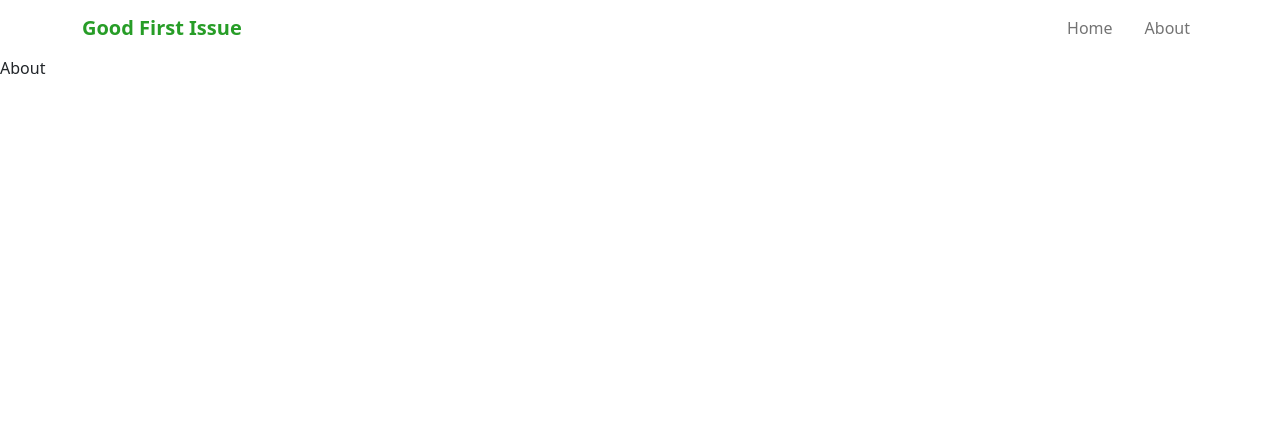
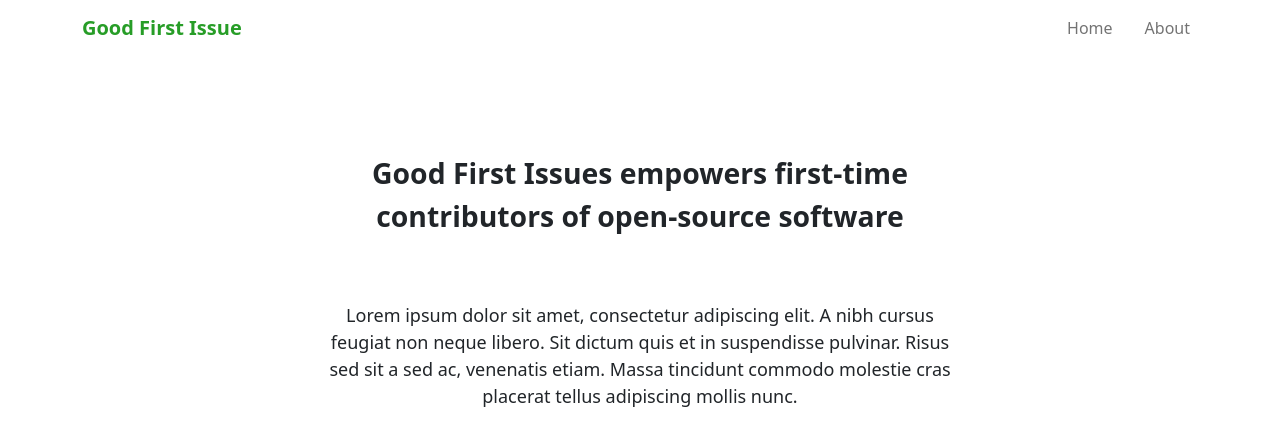
Before and after one commit to OSCA-Ado-Ekiti/Hacktoberfest2022-Ekiti, a React (Create React App) app in the folder src/: page /about in a window 1280 px wide. Shown: the top 446 px of the page. Built offline with nearby package versions, Linux system fonts and the light colour scheme; the HTML template or start-up script is replaced by a standard one.

Commit message:
fixed issues

```diff
--- a/src/App.js
+++ b/src/App.js
@@ -1,7 +1,7 @@
 import Header from './components/Header';
 import { BrowserRouter as Router, Route, Routes } from 'react-router-dom';
-import Home from './components/Home';
-import About from './components/About';
+import Home from './pages/Home';
+import About from './pages/About';
 function App() {
     return (
         <Router>
--- a/src/components/About.js
+++ /dev/null
@@ -1,7 +0,0 @@
-import React from 'react';
-
-const About = () => {
-    return <div>About</div>;
-};
-
-export default About;
--- a/src/components/Filter.jsx
+++ b/src/components/Filter.jsx
@@ -47,23 +47,23 @@ const stacks = [
     {
         value: 'React',
         label: 'React',
-    }
+    },
 ];
 
-// const level = [
-//     {
-//         value: 'Beginner',
-//         label: 'Beginner',
-//     },
-//     {
-//         value: 'Intermediate',
-//         label: 'Intermediate',
-//     },
-//     {
-//         value: 'Expert',
-//         label: 'Expert',
-//     },
-// ];
+const level = [
+    {
+        value: 'Beginner',
+        label: 'Beginner',
+    },
+    {
+        value: 'Intermediate',
+        label: 'Intermediate',
+    },
+    {
+        value: 'Expert',
+        label: 'Expert',
+    },
+];
 
 const label = [
     {
@@ -84,14 +84,12 @@ const label = [
     },
 ];
 
-
-
 const Filter = ({
     stackValue,
     // levelValue,
     labelValue,
     changeStack,
-//    changeLevel,
+    //    changeLevel,
     changeLabel,
 }) => {
     return (
@@ -110,19 +108,19 @@ const Filter = ({
                         />
                     </div>
                 </div>
-                {/* <div className="dropdown-container">
+                <div className="dropdown-container">
                     <div className="label">
                         <label>Filter by Level</label>
                     </div>
                     <div className="dropdown">
                         <Select
                             options={level}
-                            onChange={changeLevel}
-                            value={levelValue}
+                            // onChange={changeLevel}
+                            // value={levelValue}
                             placeholder="Select a level"
                         />
                     </div>
-                </div> */}
+                </div>
                 <div className="dropdown-container">
                     <div className="label">
                         <label>Filter by Label</label>
@@ -157,6 +155,10 @@ const StyledFilter = styled.div`
     .filter {
         display: flex;
         justify-content: space-between;
+        @media (max-width: 768px) {
+            flex-wrap: wrap;
+            gap: 2rem;
+        }
         .dropdown-container {
             .label {
                 label {
--- /dev/null
+++ b/src/pages/About.js
@@ -0,0 +1,57 @@
+import React from 'react';
+import styled from 'styled-components';
+
+const About = () => {
+    return (
+        <StyledAbout>
+            <div className="about-content">
+                <h1>
+                    Good First Issues empowers first-time contributors of
+                    open-source software
+                </h1>
+                <p>
+                    Lorem ipsum dolor sit amet, consectetur adipiscing elit. A
+                    nibh cursus feugiat non neque libero. Sit dictum quis et in
+                    suspendisse pulvinar. Risus sed sit a sed ac, venenatis
+                    etiam. Massa tincidunt commodo molestie cras placerat tellus
+                    adipiscing mollis nunc.
+                </p>
+            </div>
+        </StyledAbout>
+    );
+};
+
+const StyledAbout = styled.div`
+    padding: 6rem 25%;
+    @media (max-width: 768px) {
+        padding: 3rem 5.5%;
+    }
+    .about-content {
+        h1 {
+            text-align: center;
+            font-weight: 600;
+            font-size: 1.770625rem;
+            line-height: 2.65625rem;
+            margin-bottom: 4.0625rem;
+
+            @media (max-width: 768px) {
+                font-size: 1.3rem;
+                line-height: 2.25rem;
+                margin-bottom: 2.5rem;
+            }
+        }
+        p {
+            text-align: center;
+            font-weight: 400;
+            font-size: 1.125rem;
+            line-height: 1.6875rem;
+
+            @media (max-width: 768px) {
+                font-size: 0.9rem;
+                line-height: 1.5rem;
+            }
+        }
+    }
+`;
+
+export default About;
```
Also changed, not shown: src/pages/Home.js (renamed from src/components/Home.js, +4 -4 lines), src/files/devops.js.
